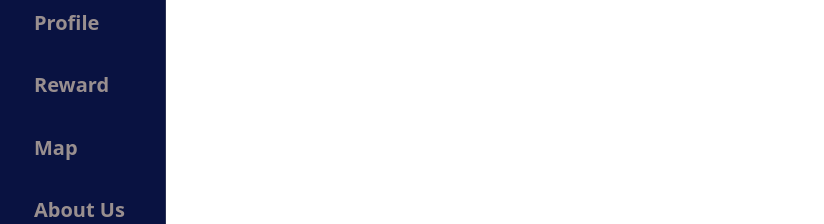
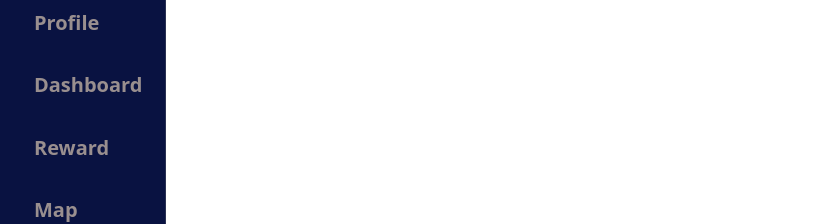
Before and after one commit to VARUN250301/Code_Rizz, a React (Create React App) app in the folder Frontend/: page /chat in a window 1280 px wide. Shown: the part 328-552 px from the top of the page, without its empty margins (0-824 px from the left). Built offline with nearby package versions, Linux system fonts and the light colour scheme; no server answers; the database is empty; what google-maps-react would draw is missing.

Commit message:
Dashboard on side bar

```diff
--- a/Frontend/src/components/Navbar/MenuItems.js
+++ b/Frontend/src/components/Navbar/MenuItems.js
@@ -23,6 +23,12 @@ export const MenuItems = [
     cName: "nav-links",
     icon: "fa-solid fa-user",
   },
+  {
+    title: "Dashboard",
+    url: "/cd",
+    cName: "nav-links",
+    icon: "fa-solid fa-user"
+  },
 
   {
     title: "Reward",
```
